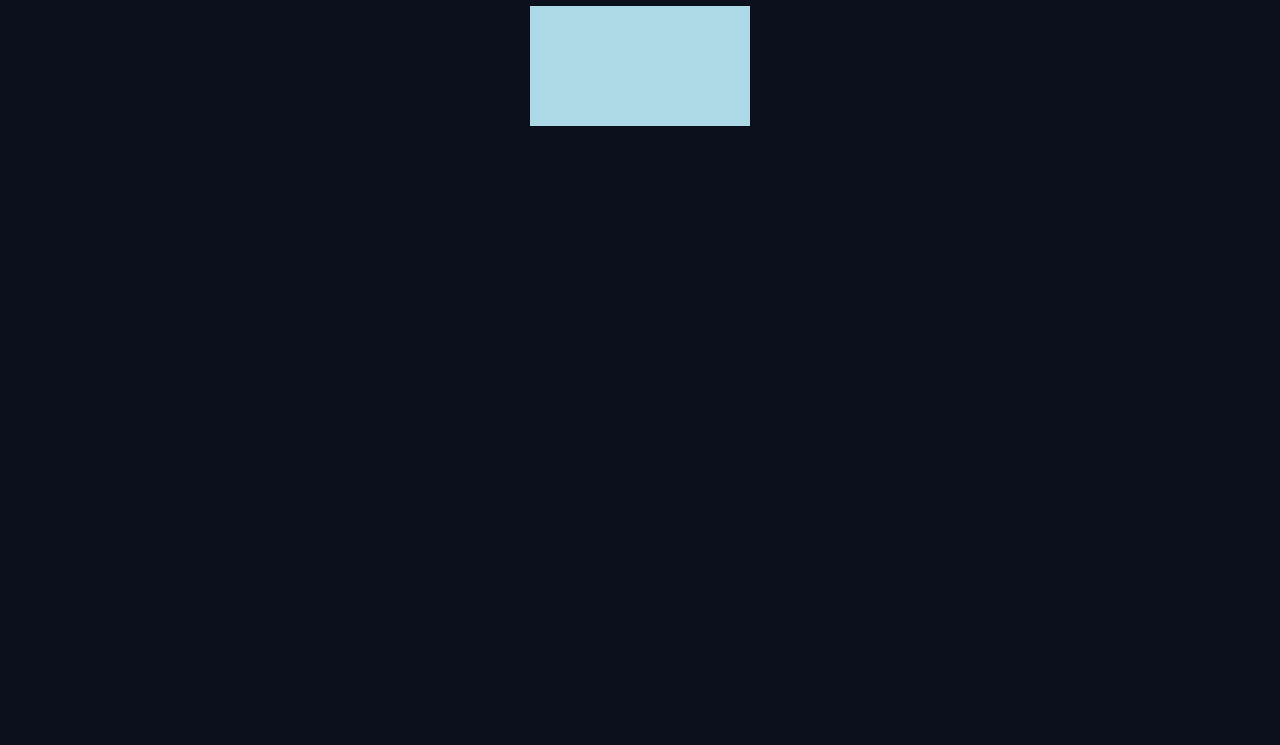
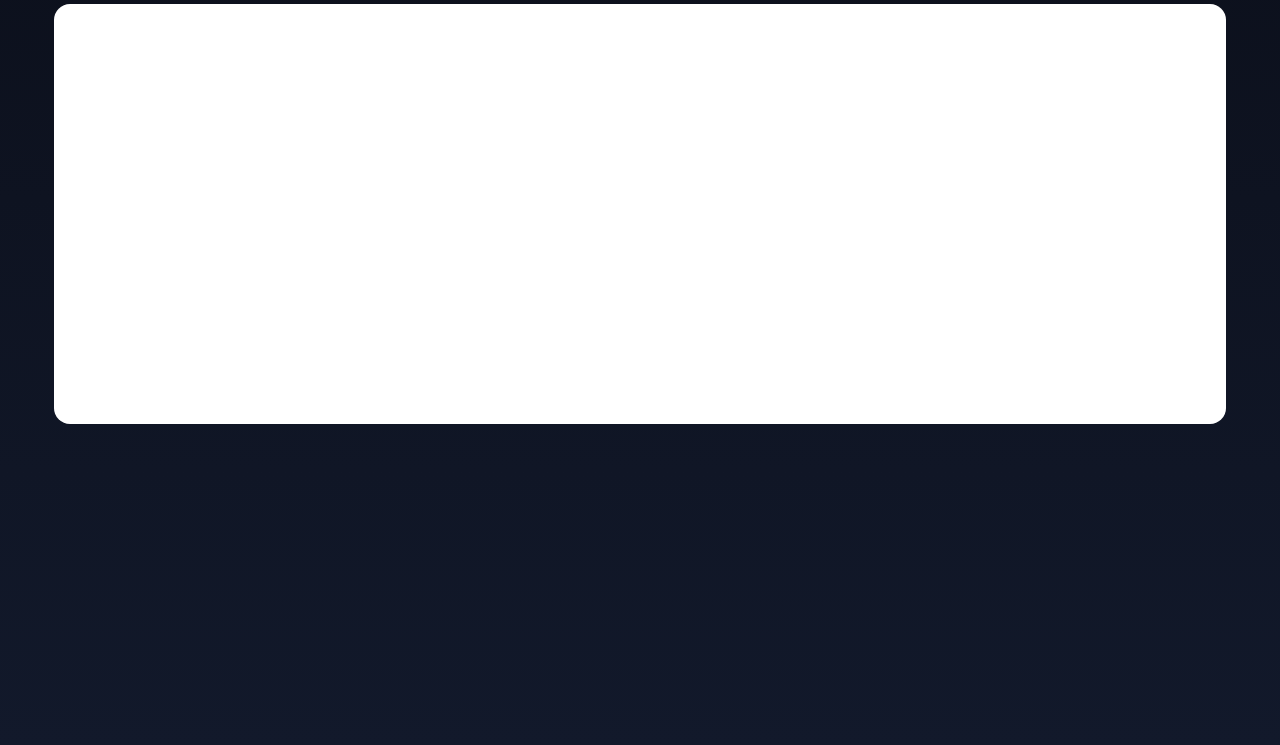
Before and after one commit to Pashvinder/Prompt-Labs, a plain HTML site: page login.html in a window 1280 px wide. Shown: the part 76-821 px from the top of the page. Before the commit the page ends 800 px from the top, so only its background shows below. Drawn offline with Linux system fonts and the light colour scheme.

Commit message:
gradient background

```diff
--- a/style.css
+++ b/style.css
@@ -1,6 +1,9 @@
 body {
-  background-color: #0c101c;
-  font-family: Calibri, sans-serif;
+  /* Define the colors and direction */
+  background: linear-gradient(180deg, #0c101c 0%, #12192b 100%);
+
+  /* Ensure the background covers the whole screen */
+  min-height: 100vh;
   margin: 0;
 }
 
@@ -878,9 +881,10 @@ h1 {
 }
 
 .box {
-  width: 200px;
-  height: 100px;
-  background-color: lightblue;
+  width: 90%;
+  height: 25em;
+  border-radius: 1em;
+  background-color: white;
   padding: 10px;
   margin: 10px;
 }
```
Also changed, not shown: login.html (+1 -1 lines).
